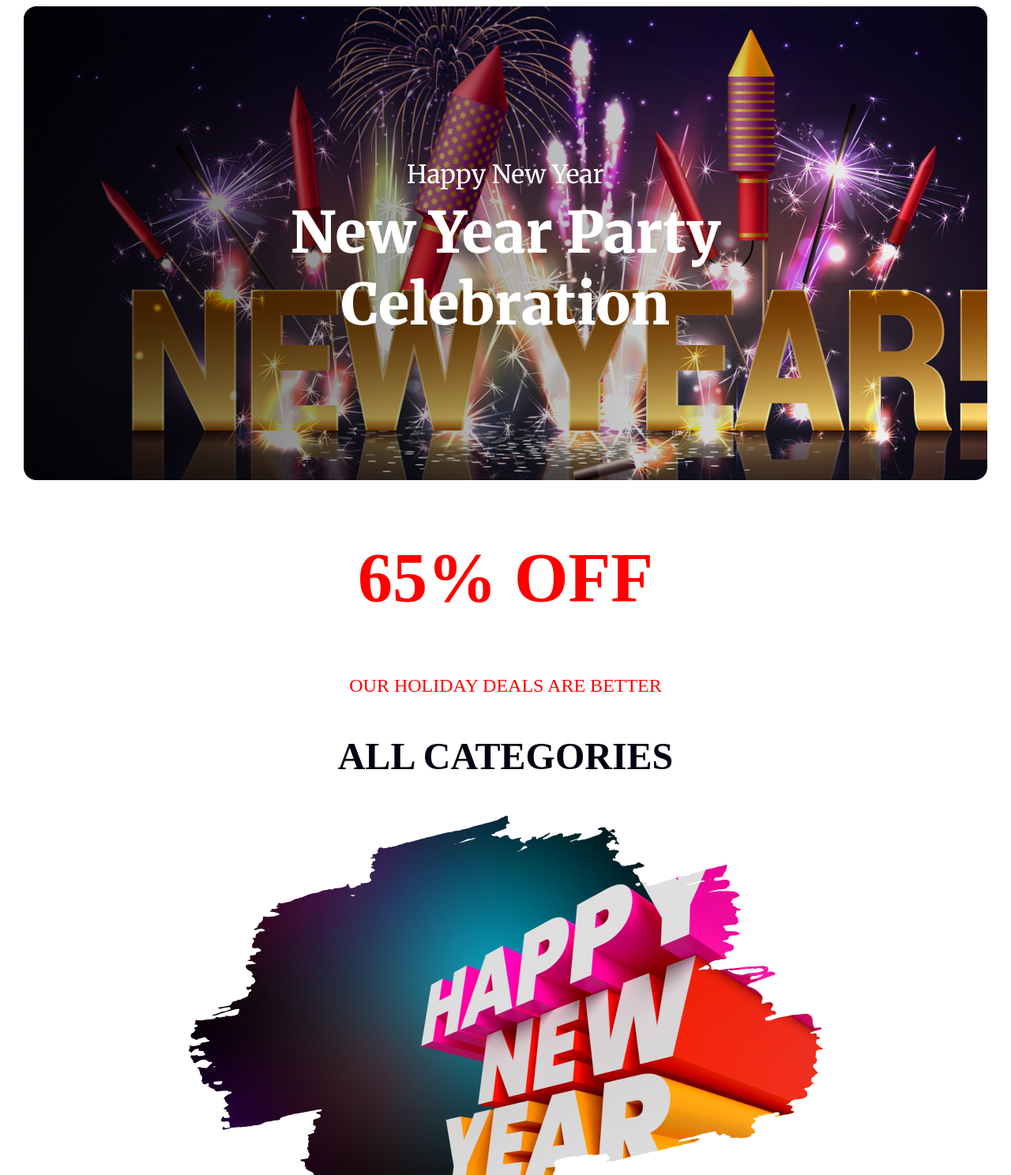
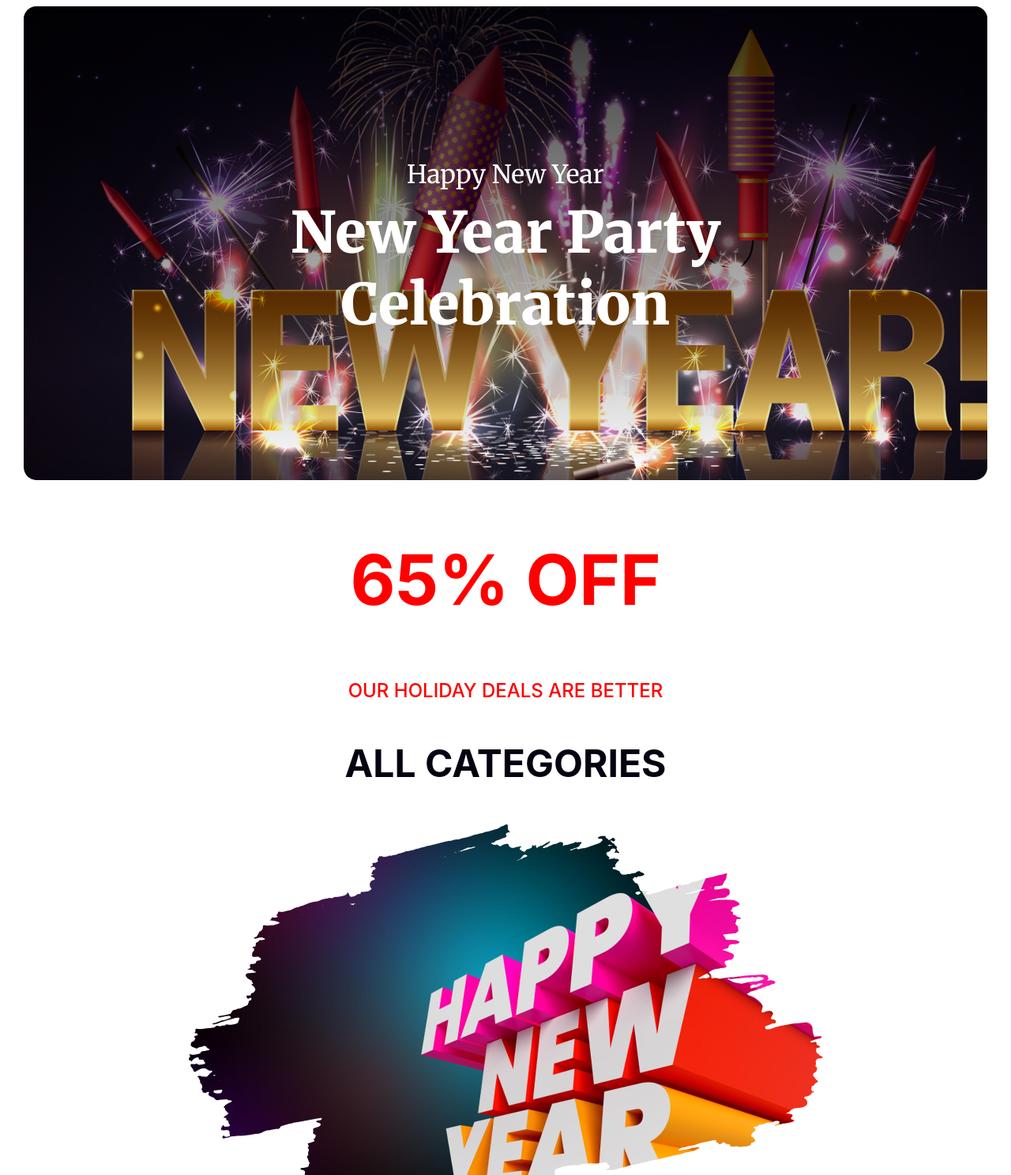
Before and after one commit to masud-k/assignment-1, a plain HTML site: page index.html in a window 1280 px wide. Shown: the top 1488 px of the page at 79% size. Drawn offline with Linux system fonts and the light colour scheme.

Commit message:
section update

```diff
--- a/styles.css
+++ b/styles.css
@@ -17,8 +17,8 @@
     height: 450px;
     text-align: center;
     padding-top: 150px;
-    background-image: linear-gradient(to right,
-    rgba(0, 0, 0, 0.6),
+    background-image: linear-gradient(to bottom,
+    rgba(0, 0, 0, 0.8),
     rgba(0, 0, 0, 0));
 }
 .new-year{
@@ -35,6 +35,7 @@
 /* main section */
 .offer {
     text-align: center;
+    font-family: 'Inter', sans-serif;
 }
 .discount {
     color: #F00;
```
